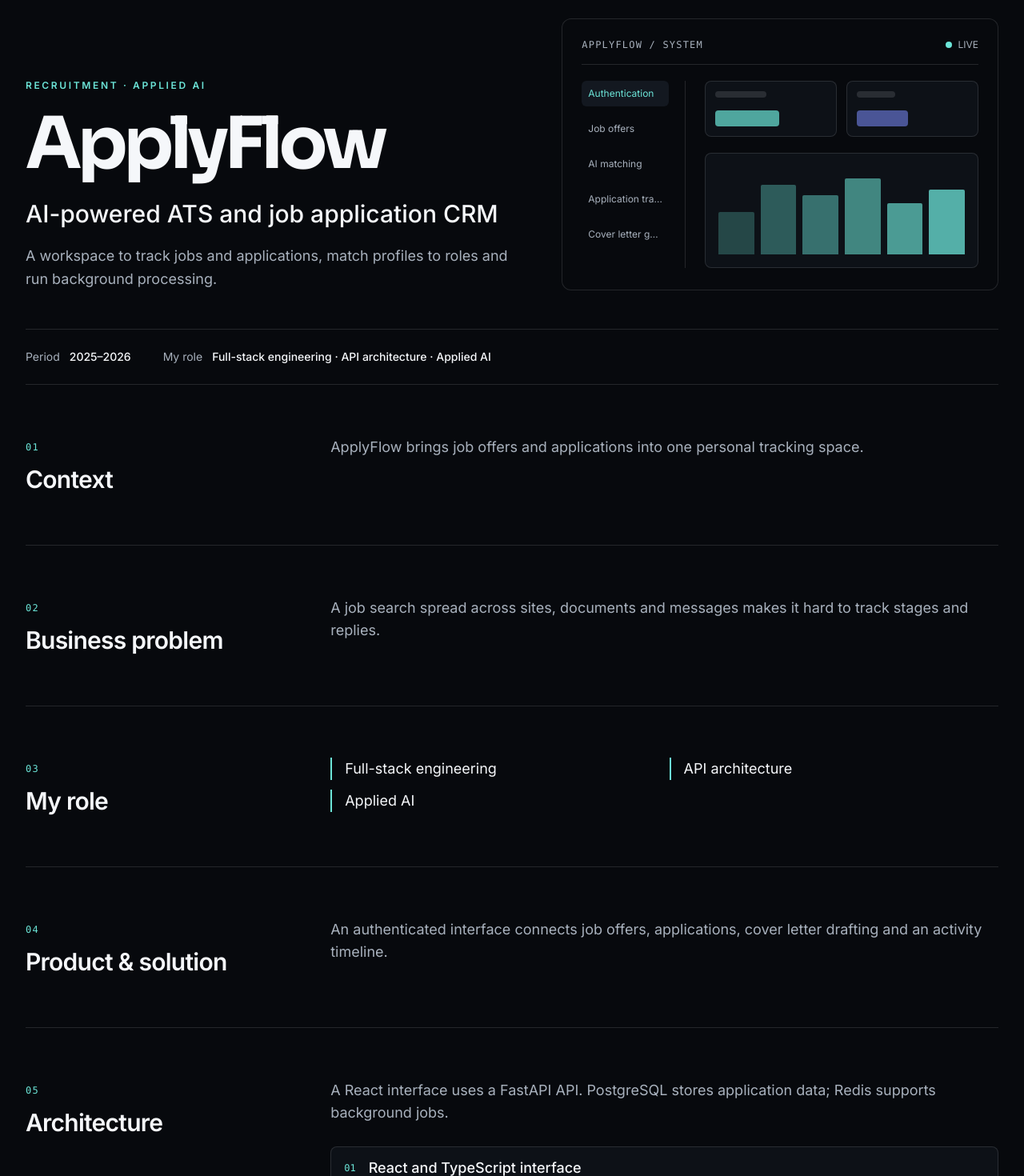
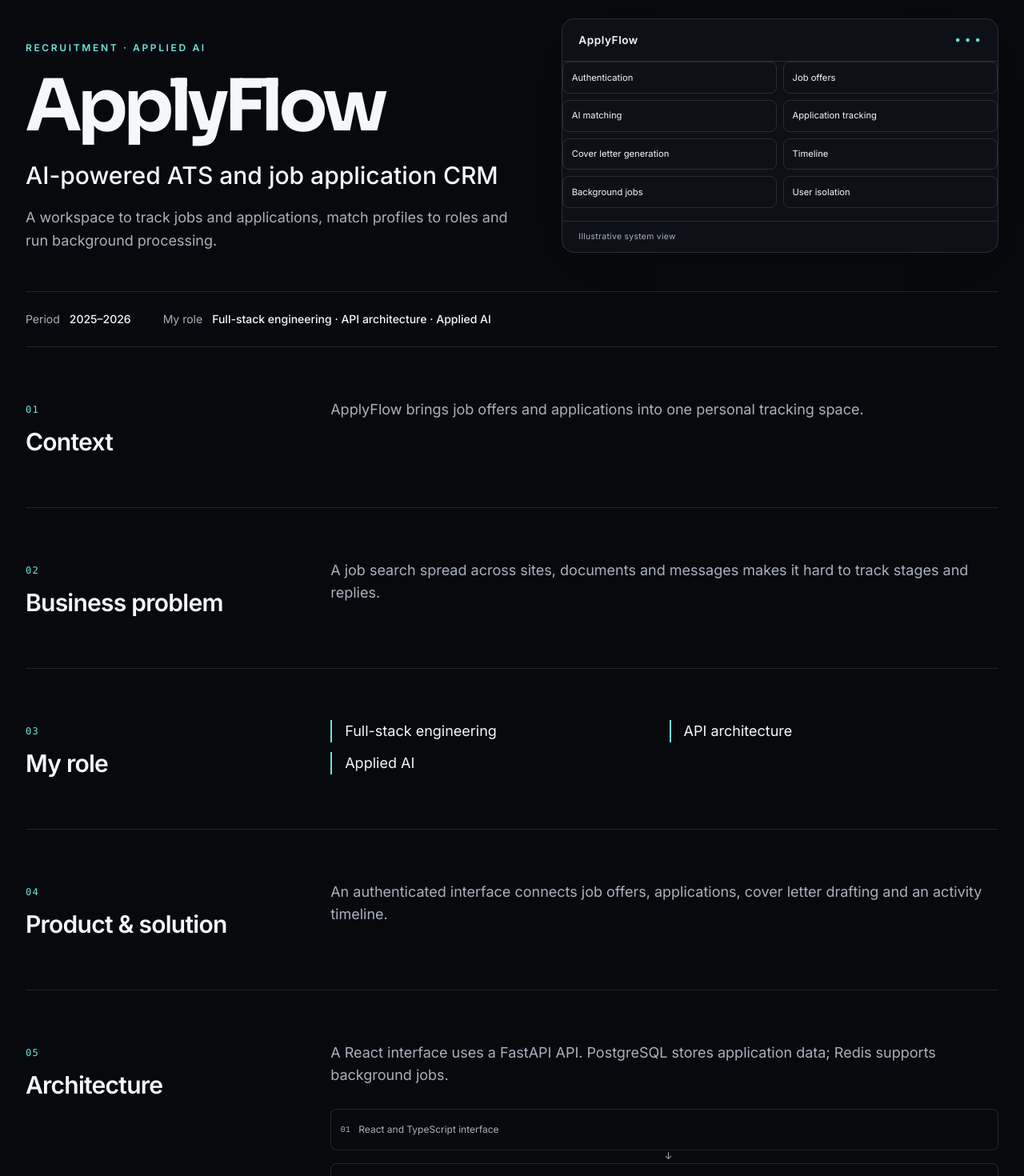
Before and after one commit to henryTeran/portofolio, a React (Vite) app: page /en/projects/applyflow in a window 1280 px wide. Shown: the part 220-1690 px from the top of the page at 80% size. Built offline with nearby package versions, Linux system fonts and the light colour scheme; no server answers.

Commit message:
feat(v2): enrich zigoma project visuals

```diff
--- a/src/features/case-study/ArchitectureDiagram.tsx
+++ b/src/features/case-study/ArchitectureDiagram.tsx
@@ -1,3 +1,5 @@
+import VisualFlow from '../projects/visuals/VisualFlow';
+
 export default function ArchitectureDiagram({ layers, label }: { layers: string[]; label: string }) {
-  return <ol className="grid gap-2" aria-label={label}>{layers.map((layer, index) => <li key={layer} className="flex items-center gap-4 rounded-lg border border-[var(--v2-border)] bg-[var(--v2-surface)] px-4 py-3 text-[var(--v2-text)]"><span className="font-mono text-xs text-[var(--v2-accent)]">0{index + 1}</span><span className="font-medium">{layer}</span></li>)}</ol>;
+  return <VisualFlow steps={layers} label={label} />;
 }
--- a/src/features/projects/ProjectPreview.tsx
+++ b/src/features/projects/ProjectPreview.tsx
@@ -1,27 +1,16 @@
+import { useParams } from 'react-router-dom';
 import type { PortfolioProject } from '../../types/portfolio';
+import { DEFAULT_LANGUAGE, isSupportedLanguage } from '../../constants/i18n';
+import { caseStudyLabels } from '../../content/case-studies/labels';
+import ZigomaVisual from './visuals/ZigomaVisual';
+import './visuals/visuals.css';
 
 export default function ProjectPreview({ project, label }: { project: PortfolioProject; label: string }) {
-  const bars = project.slug === 'zigoma' ? [78, 53, 88, 64, 92, 70] : project.slug === 'applyflow' ? [48, 79, 67, 86, 58, 74] : [62, 84, 45, 71, 56, 89];
-
-  return (
-    <div className="relative min-h-[280px] overflow-hidden rounded-xl border border-[var(--v2-border)] bg-[var(--v2-background)] p-4 sm:min-h-[340px] sm:p-6" aria-label={`${project.title} — ${label}`}>
-      <div className="flex items-center justify-between border-b border-[var(--v2-border)] pb-4 text-xs text-[var(--v2-text-secondary)]">
-        <span className="font-mono uppercase tracking-widest">{project.title} / SYSTEM</span><span className="flex items-center gap-2"><span className="h-2 w-2 rounded-full bg-[var(--v2-accent)]" />LIVE</span>
-      </div>
-      <div className="grid grid-cols-[minmax(90px,.38fr)_1fr] gap-4 pt-5 sm:gap-6">
-        <div className="space-y-3 border-r border-[var(--v2-border)] pr-3 sm:pr-5">
-          {project.capabilities.slice(0, 5).map((capability, index) => <div key={capability} className={`truncate rounded-md px-2 py-2 text-[10px] sm:text-xs ${index === 0 ? 'bg-[var(--v2-surface-raised)] text-[var(--v2-accent)]' : 'text-[var(--v2-text-secondary)]'}`}>{capability}</div>)}
-        </div>
-        <div className="min-w-0">
-          <div className="mb-5 grid grid-cols-2 gap-3">
-            <div className="rounded-lg border border-[var(--v2-border)] bg-[var(--v2-surface)] p-3"><div className="mb-4 h-2 w-16 rounded bg-[var(--v2-border)]" /><div className="h-5 w-20 rounded bg-[var(--v2-accent)] opacity-70" /></div>
-            <div className="rounded-lg border border-[var(--v2-border)] bg-[var(--v2-surface)] p-3"><div className="mb-4 h-2 w-12 rounded bg-[var(--v2-border)]" /><div className="h-5 w-16 rounded bg-[var(--v2-accent-secondary)] opacity-55" /></div>
-          </div>
-          <div className="flex h-28 items-end gap-2 rounded-lg border border-[var(--v2-border)] bg-[var(--v2-surface)] p-4 sm:h-36">
-            {bars.map((height, index) => <div key={index} className="flex-1 rounded-t-sm bg-[var(--v2-accent)]" style={{ height: `${height}%`, opacity: .25 + index * .1 }} />)}
-          </div>
-        </div>
-      </div>
-    </div>
-  );
+  const { lang } = useParams();
+  const language = lang && isSupportedLanguage(lang) ? lang : DEFAULT_LANGUAGE;
+  return <figure className={`product-visual product-visual--${project.slug}`} aria-label={`${project.title} — ${label}`}>
+    <div className="visual-toolbar"><span className="visual-brand">{project.title}</span><span aria-hidden="true">● ● ●</span></div>
+    {project.slug === 'zigoma' ? <ZigomaVisual language={language} /> : <ul className="visual-modules">{project.capabilities.map(item => <li key={item}>{item}</li>)}</ul>}
+    <figcaption>{caseStudyLabels[language].illustrative}</figcaption>
+  </figure>;
 }
--- /dev/null
+++ b/src/features/projects/visuals/VisualFlow.tsx
@@ -0,0 +1,3 @@
+export default function VisualFlow({ steps, label }: { steps: string[]; label: string }) {
+  return <ol className="visual-flow" aria-label={label}>{steps.map((step, index) => <li key={step}><span className="visual-step" aria-hidden="true">{String(index + 1).padStart(2, '0')}</span><span>{step}</span>{index < steps.length - 1 && <span className="visual-arrow" aria-hidden="true">↓</span>}</li>)}</ol>;
+}
--- /dev/null
+++ b/src/features/projects/visuals/ZigomaVisual.tsx
@@ -0,0 +1,13 @@
+import type { LanguageCode } from '../../../constants/i18n';
+import VisualFlow from './VisualFlow';
+
+const copy = {
+  fr: { overview: 'Vue opérationnelle', domains: 'Domaines connectés', flow: ['CRM', 'Ventes', 'Finance', 'Stock', 'Projets'], modules: ['Devis', 'Commandes', 'Livraisons', 'Facturation'], assistant: 'Assistant métier', context: 'Contexte → Proposition → Validation humaine', controls: 'Permissions · Garde-fous · Traçabilité' },
+  en: { overview: 'Operations overview', domains: 'Connected domains', flow: ['CRM', 'Sales', 'Finance', 'Stock', 'Projects'], modules: ['Quotes', 'Orders', 'Delivery', 'Invoicing'], assistant: 'Business assistant', context: 'Context → Proposal → Human validation', controls: 'Permissions · Guardrails · Traceability' },
+  es: { overview: 'Vista operativa', domains: 'Dominios conectados', flow: ['CRM', 'Ventas', 'Finanzas', 'Inventario', 'Proyectos'], modules: ['Presupuestos', 'Pedidos', 'Entregas', 'Facturación'], assistant: 'Asistente empresarial', context: 'Contexto → Propuesta → Validación humana', controls: 'Permisos · Salvaguardas · Trazabilidad' },
+};
+
+export default function ZigomaVisual({ language }: { language: LanguageCode }) {
+  const t = copy[language];
+  return <div className="visual-body"><div className="visual-kicker">ERP / {t.overview}</div><div className="visual-dashboard"><div><p className="visual-heading">{t.domains}</p><VisualFlow steps={t.flow} label={t.domains} /></div><div><ul className="visual-modules">{t.modules.map(item => <li key={item}><span className="visual-document" aria-hidden="true">≡</span>{item}</li>)}</ul><div className="visual-assistant"><span className="visual-kicker">BASE / AI</span><p className="visual-heading">{t.assistant}</p><p>{t.context}</p><div className="visual-divider" /><p>{t.controls}</p></div></div></div></div>;
+}
--- /dev/null
+++ b/src/features/projects/visuals/visuals.css
@@ -0,0 +1,19 @@
+.product-visual{--visual-accent:var(--v2-accent);margin:0;min-width:0;border:1px solid var(--v2-border);border-radius:1rem;background:var(--v2-surface);color:var(--v2-text);box-shadow:0 20px 55px -35px #0005;overflow:hidden}
+.visual-toolbar{display:flex;align-items:center;justify-content:space-between;gap:1rem;padding:1rem 1.25rem;border-bottom:1px solid var(--v2-border);color:var(--visual-accent);font-size:.65rem;letter-spacing:.16em}
+.visual-brand{color:var(--v2-text);font-size:.85rem;font-weight:700;letter-spacing:.04em}
+.visual-body{padding:clamp(1rem,2vw,1.5rem)}
+.visual-kicker{font-size:.65rem;font-weight:600;letter-spacing:.12em;text-transform:uppercase;color:var(--v2-text-secondary);margin-bottom:1rem}
+.visual-heading{font-size:.9rem;font-weight:600;line-height:1.4;margin-bottom:.8rem}
+.visual-dashboard{display:grid;grid-template-columns:minmax(0,.8fr) minmax(0,1.2fr);gap:1rem}
+.visual-flow{list-style:none;padding:0;margin:0;display:grid;gap:1rem}
+.visual-flow li{position:relative;display:flex;align-items:center;gap:.65rem;padding:.7rem;border:1px solid var(--v2-border);border-radius:.5rem;background:var(--v2-background);font-size:.75rem;overflow-wrap:anywhere}
+.visual-step{font-family:monospace;font-size:.65rem;color:var(--visual-accent)}
+.visual-arrow{position:absolute;bottom:-1rem;left:50%;line-height:1rem;color:var(--v2-text-secondary)}
+.visual-modules{display:grid;grid-template-columns:repeat(2,minmax(0,1fr));list-style:none;padding:0;gap:.5rem;margin:0 0 1rem}
+.visual-modules li{display:flex;flex-direction:column;gap:.4rem;padding:.65rem;border:1px solid var(--v2-border);border-radius:.5rem;font-size:.7rem;overflow-wrap:anywhere}
+.visual-document{color:var(--visual-accent);font-size:1.1rem}
+.visual-assistant{padding:1rem;border:1px solid var(--v2-border);border-left:3px solid var(--visual-accent);border-radius:.5rem;background:var(--v2-background);font-size:.7rem;line-height:1.7}
+.visual-assistant .visual-kicker{margin-bottom:.5rem;color:var(--visual-accent)}
+.visual-divider{height:1px;background:var(--v2-border);margin:.7rem 0}
+.product-visual figcaption{padding:.7rem 1.25rem;border-top:1px solid var(--v2-border);color:var(--v2-text-secondary);font-size:.65rem;letter-spacing:.03em}
+@media(max-width:430px){.visual-dashboard{gap:.65rem}.visual-assistant{padding:.65rem}.visual-flow li{padding:.55rem;gap:.4rem}}
```
